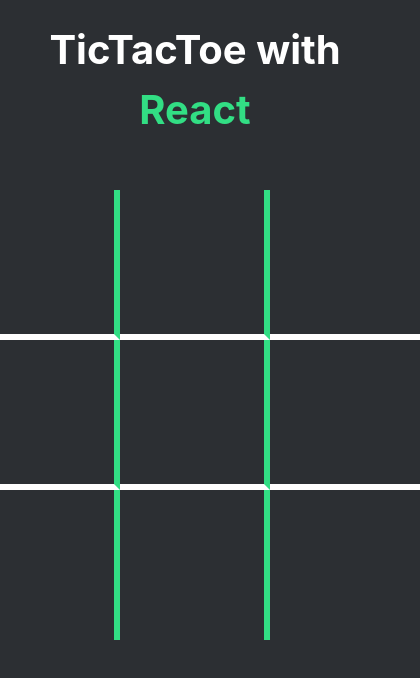
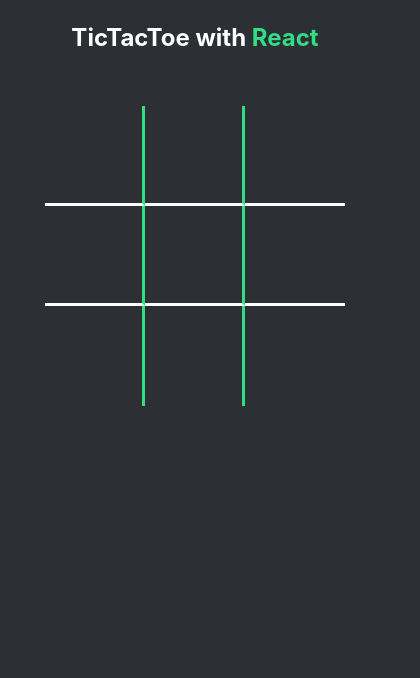
Before and after one commit to HamPetrosyan/TicTacToe, a React (Vite) app: page / in a window 390 px wide. Shown: the top 678 px of the page, 420 px wide, since content can reach past the window. Built offline with nearby package versions, Linux system fonts and the light colour scheme.

Commit message:
added media screen

```diff
--- a/src/Components/Board/Board.module.scss
+++ b/src/Components/Board/Board.module.scss
@@ -1,7 +1,7 @@
 .board {
   display: grid;
-  grid-template-rows: repeat(3, 150px);
-  grid-template-columns: repeat(3, 150px);
+  grid-template-rows: repeat(3, 200px);
+  grid-template-columns: repeat(3, 200px);
   cursor: pointer;
   position: relative;
 }
@@ -13,3 +13,33 @@
 .bottom-border {
   border-bottom: 0.4rem solid #fff;
 }
+
+@media (max-width: 768px) {
+  .board {
+    grid-template-rows: repeat(3, 150px);
+    grid-template-columns: repeat(3, 150px);
+  }
+
+  .right-border {
+    border-right: 0.3rem solid #32de84;
+  }
+
+  .bottom-border {
+    border-bottom: 0.3rem solid #fff;
+  }
+}
+
+@media (max-width: 480px) {
+  .board {
+    grid-template-rows: repeat(3, 100px);
+    grid-template-columns: repeat(3, 100px);
+  }
+
+  .right-border {
+    border-right: 0.2rem solid #32de84;
+  }
+
+  .bottom-border {
+    border-bottom: 0.2rem solid #fff;
+  }
+}
--- a/src/Components/Draw/Draw.module.scss
+++ b/src/Components/Draw/Draw.module.scss
@@ -1,10 +1,23 @@
 .draw {
   text-align: center;
-  border: #32de84 8px;
-  border-style: dotted;
+  border: #32de84 8px dotted;
   padding: 10px;
-  margin-top: 50px;
+  margin-top: 40px;
   font-size: 1.5rem;
   max-width: 250px;
   width: 100%;
 }
+
+@media (max-width: 768px) {
+  .draw {
+    font-size: 1.2rem;
+    max-width: 200px;
+  }
+}
+
+@media (max-width: 480px) {
+  .draw {
+    font-size: 1rem;
+    max-width: 150px;
+  }
+}
--- a/src/Components/Reset/Reset.module.scss
+++ b/src/Components/Reset/Reset.module.scss
@@ -1,13 +1,12 @@
 .reset-button {
   cursor: pointer;
-  transition: 0.2s ease;
-  margin-top: 50px;
+  transition: background-color 0.2s ease;
+  margin-top: 40px;
   padding: 20px;
   background-color: #32de84;
-  border: #32de84 8px;
+  border: #32de84 8px solid;
   border-radius: 50px;
   color: white;
-  width: 100%;
   font-size: 1.5rem;
   max-width: 250px;
   width: 100%;
@@ -16,3 +15,19 @@
 .reset-button:hover {
   background-color: #28b46b;
 }
+
+@media (max-width: 768px) {
+  .reset-button {
+    padding: 15px;
+    font-size: 1.2rem;
+    max-width: 200px;
+  }
+}
+
+@media (max-width: 480px) {
+  .reset-button {
+    padding: 10px;
+    font-size: 1rem;
+    max-width: 150px;
+  }
+}
--- a/src/Components/Strike/Strike.module.scss
+++ b/src/Components/Strike/Strike.module.scss
@@ -98,3 +98,41 @@
   transform: rotate(-45deg);
   transform-origin: right;
 }
+
+@media (max-width: 768px) {
+  .strike-row-1,
+  .strike-row-2,
+  .strike-row-3 {
+    height: 3px;
+  }
+
+  .strike-column-1,
+  .strike-column-2,
+  .strike-column-3 {
+    width: 3px;
+  }
+
+  .strike-diagonal-1,
+  .strike-diagonal-2 {
+    height: 3px;
+  }
+}
+
+@media (max-width: 480px) {
+  .strike-row-1,
+  .strike-row-2,
+  .strike-row-3 {
+    height: 2px;
+  }
+
+  .strike-column-1,
+  .strike-column-2,
+  .strike-column-3 {
+    width: 2px;
+  }
+
+  .strike-diagonal-1,
+  .strike-diagonal-2 {
+    height: 2px;
+  }
+}
--- a/src/Components/TicTacToe/TicTacToe.module.scss
+++ b/src/Components/TicTacToe/TicTacToe.module.scss
@@ -6,6 +6,7 @@
 
 h1 {
   text-align: center;
+  text-wrap: wrap;
   font-size: 2.5rem;
   margin: 20px 0 50px 0;
 }
@@ -13,3 +14,15 @@
 span {
   color: #32de84;
 }
+
+@media (max-width: 768px) {
+  h1 {
+    font-size: 1.9rem;
+  }
+}
+
+@media (max-width: 480px) {
+  h1 {
+    font-size: 1.5rem;
+  }
+}
--- a/src/Components/Tile/Tile.module.scss
+++ b/src/Components/Tile/Tile.module.scss
@@ -1,5 +1,5 @@
 .tile {
-  font-size: 4rem;
+  font-size: 5rem;
   display: flex;
   justify-content: center;
   align-items: center;
@@ -26,7 +26,7 @@
   left: 50%;
   transform: translate(-50%, -50%);
   opacity: 0;
-  font-size: 4rem;
+  font-size: 5rem;
   transition: opacity 0.3s ease, transform 0.2s ease;
 }
 
@@ -40,3 +40,25 @@
   opacity: 0.4;
   color: #fff;
 }
+
+@media (max-width: 768px) {
+  .tile {
+    font-size: 4rem;
+  }
+
+  .x-hover::after,
+  .o-hover::after {
+    font-size: 4rem;
+  }
+}
+
+@media (max-width: 480px) {
+  .tile {
+    font-size: 3rem;
+  }
+
+  .x-hover::after,
+  .o-hover::after {
+    font-size: 3rem;
+  }
+}
```
